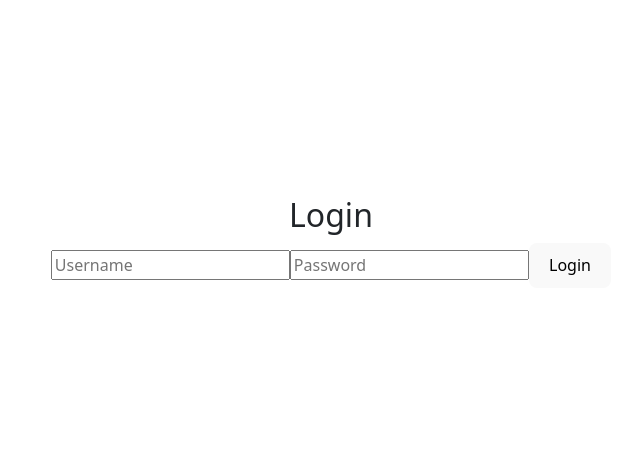
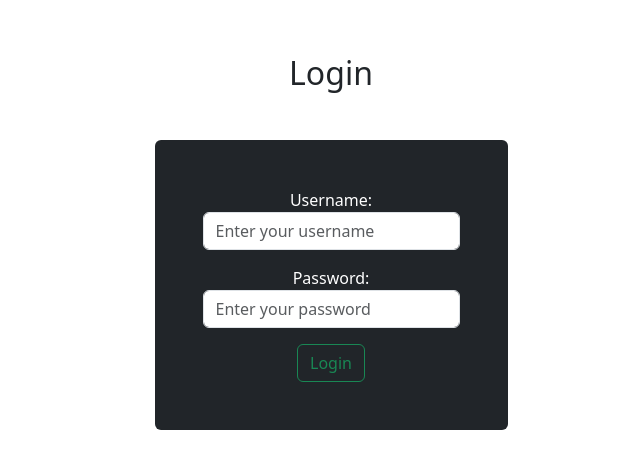
Before and after one commit to Gard-G/selfroom-booking, a React (Vite) app in the folder client/: page /login in a window 1280 px wide. Shown: the part 158-626 px from the top of the page, without its empty margins (309-949 px from the left). Built offline with nearby package versions, Linux system fonts and the light colour scheme.

Commit message:
update ui login

```diff
--- a/client/src/login.jsx
+++ b/client/src/login.jsx
@@ -1,11 +1,20 @@
 import React, { useState } from 'react';
 import axios from 'axios';
+import 'bootstrap/dist/css/bootstrap.min.css';
 
 function LoginPage() {
   const [Username, setUsername] = useState('');
   const [Password, setPassword] = useState('');
+  const [loading, setLoading] = useState(false);
 
   const handleLogin = async () => {
+    if (!Username || !Password) {
+      alert('Please fill in both fields');
+      return;
+    }
+
+    setLoading(true);
+
     try {
       const response = await axios.post('/api/login', { Username, Password });
       localStorage.setItem('token', response.data.token);
@@ -13,25 +22,47 @@ function LoginPage() {
       window.location.href = '/status-orders'; // Redirect to status orders page
     } catch (error) {
       alert('Invalid credentials');
+    } finally {
+      setLoading(false);
     }
   };
 
   return (
-    <div>
+    <div className="container mt-5">
       <h2>Login</h2>
+      <div className="container p-5 my-5 bg-dark text-white rounded">
+        <div className="form-group mb-3">
+          <label htmlFor="username">Username:</label>
           <input
             type="text"
-        placeholder="Username"
+            id="username"
+            className="form-control"
+            placeholder="Enter your username"
             value={Username}
             onChange={(e) => setUsername(e.target.value)}
           />
+        </div>
+        <div className="form-group mb-3">
+          <label htmlFor="password">Password:</label>
           <input
             type="password"
-        placeholder="Password"
+            id="password"
+            className="form-control"
+            placeholder="Enter your password"
             value={Password}
             onChange={(e) => setPassword(e.target.value)}
           />
-      <button onClick={handleLogin}>Login</button>
+        </div>
+        <div className="form-group">
+          <button
+            className="btn btn-outline-success btn-block"
+            onClick={handleLogin}
+            disabled={loading}
+          >
+            {loading ? 'Logging in...' : 'Login'}
+          </button>
+        </div>
+      </div>
     </div>
   );
 }
```
Lines whose indentation alone changed are shown as unchanged.
